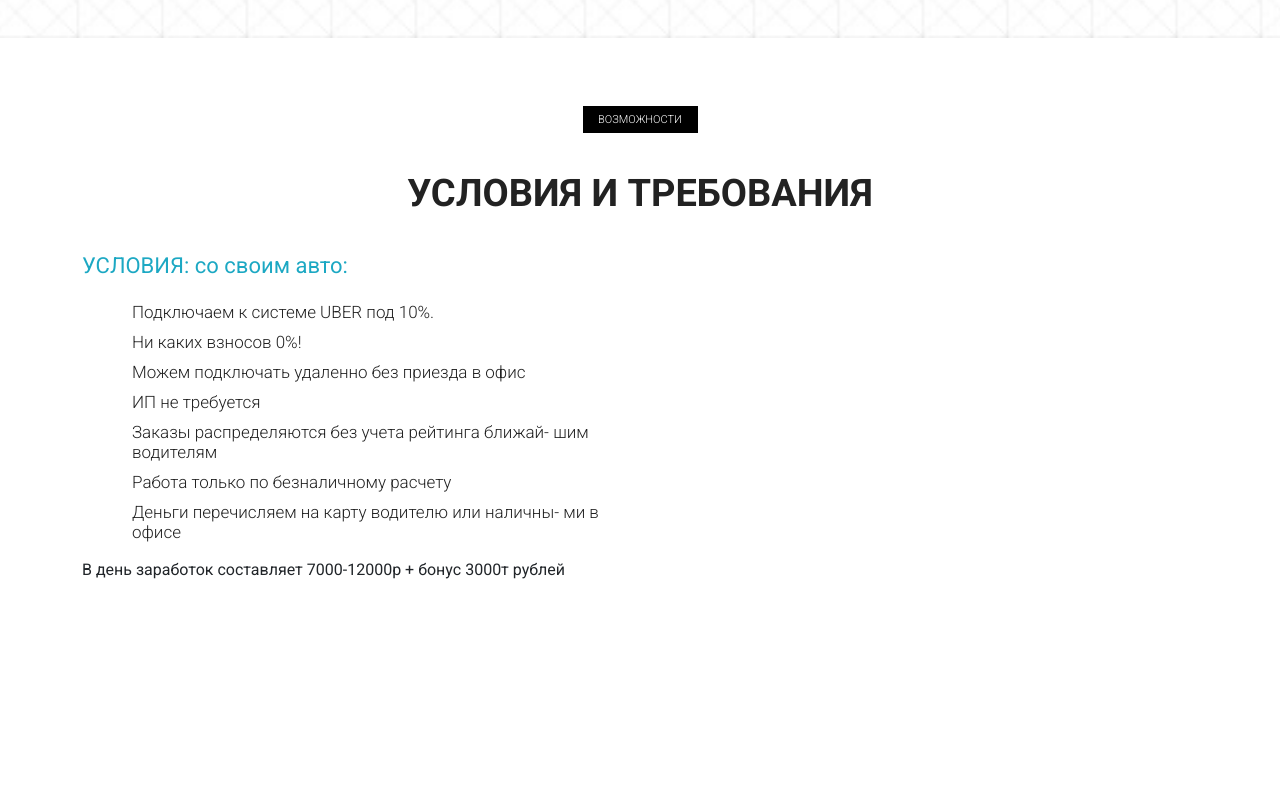
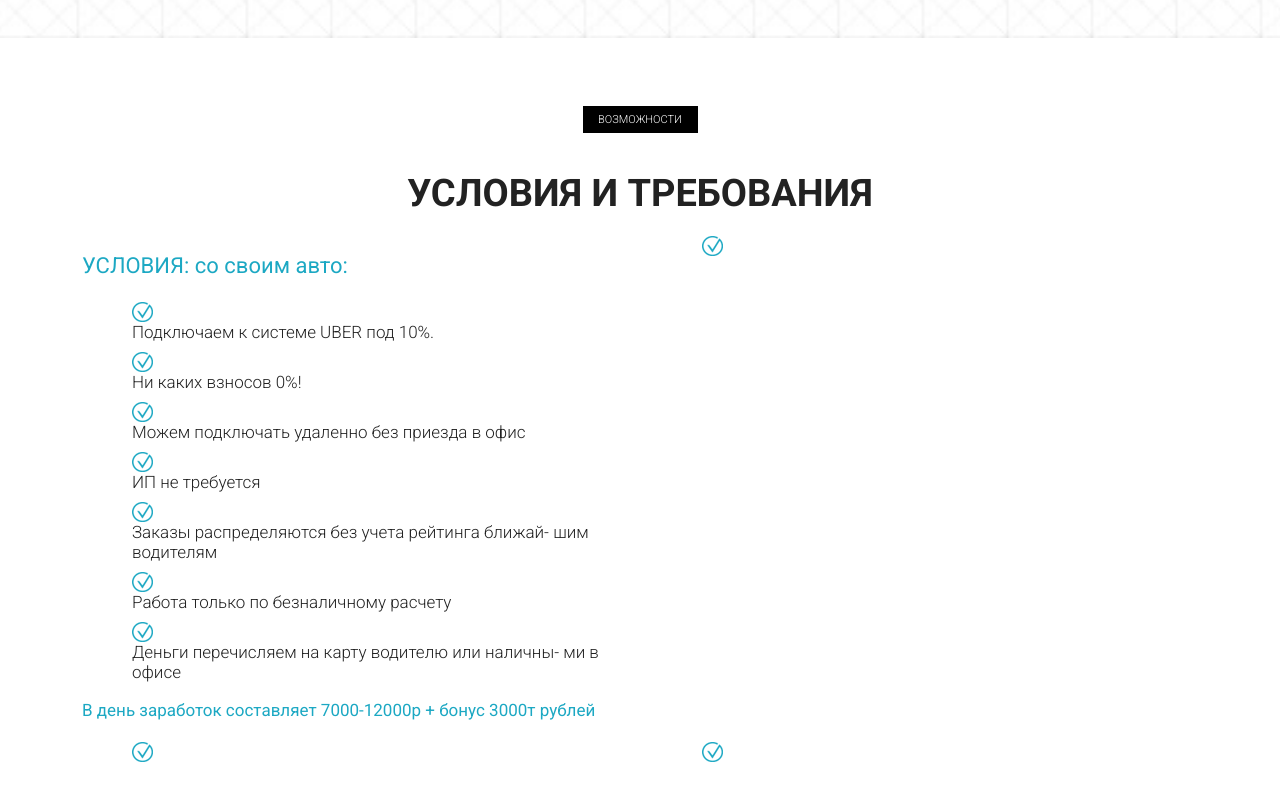
Before and after one commit to Vitaliy666666/Project2, a plain HTML site: page Project 3/src/index.html in a window 1280 px wide. Shown: the part 3545-4345 px from the top of the page. Before the commit the page ends 4245 px from the top, so only its background shows below. Drawn offline with Linux system fonts and the light colour scheme.

Commit message:
new item

```diff
--- a/Project 3/src/sass/style.sass
+++ b/Project 3/src/sass/style.sass
@@ -330,3 +330,15 @@ header .container
 			line-height: 20px
 			color: $var4
 			margin-bottom: 10px
+			&:before
+				content: ''
+				display: block
+				height: 20px
+				width: 21px
+				background: url('../icons/check_blue1.png') center center/cover no-repeat
+
+	&_descr
+		color: $var9
+		font-weight: 400
+		font-size: 17px
+		line-height: 24px
```
Also changed, not shown: Project 3/src/css/style.min.css, Project 3/src/icons/check_blue1.png (added), Project 3/src/icons/check_red2.png (added), 1 other file.
